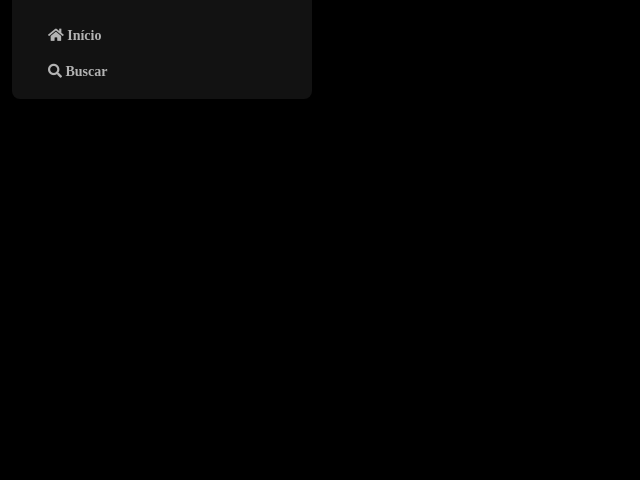
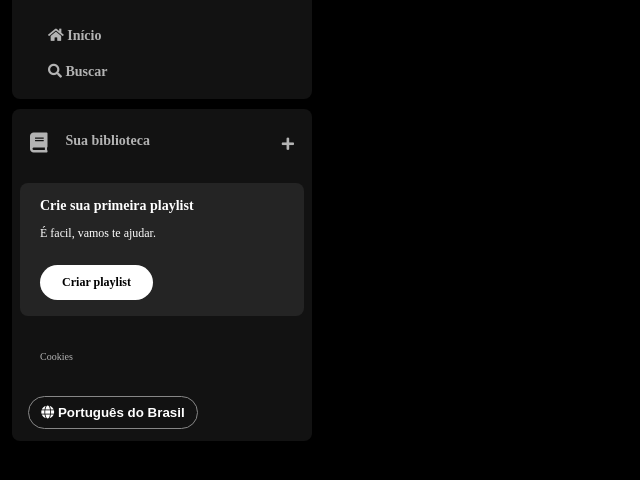
Before and after one commit to miguel11065/clone_spotify, a plain HTML site: page index.html in a window 1280 px wide. Shown: the part 74-554 px from the top of the page, without its empty margins (0-640 px from the left). Drawn offline with Linux system fonts and the light colour scheme.

Commit message:
Criando a aba "sua biblioteca"

```diff
--- a/index.html
+++ b/index.html
@@ -32,5 +32,37 @@
                 </li>
             </ul>
         </nav>
+
+        <div class="library">
+            <div class="library__content">
+                <button class="library__button">
+                    <span class="fa fas fa-book"></span>
+                    <span>Sua biblioteca</span>
+                </button>
+                <span class="fa fa-plus"></span>
+            </div>
+
+            <section class="section-playlist">
+                <div class="section-playlist__content">
+                    <span class="text title">Crie sua primeira playlist</span>
+                    <span class="text subtitle">É facil, vamos te ajudar.</span>
+                    <button class="section-playlist__button">
+                        <span>Criar playlist</span>
+                    </button>
+                </div>
+            </section>
+
+            <div class="cookies">
+                <a href="">Cookies</a>
+            </div>
+
+            <div class="languages">
+                <button class="languages__button">
+                    <span class="fa fa-globe"></span>
+                    <span>Português do Brasil</span>
+                </button>
+            </div>
+        </div>
+    </div>
 </body>
 </html>
--- a/style.css
+++ b/style.css
@@ -44,3 +44,126 @@ body {
     font-size: 14px;
     font-family: "DM Sans", sans-setif;
 }
+
+.library {
+    background-color: #121212;
+    border-radius: 8px;
+    display: flex;
+    justify-content: space-between;
+    flex-direction: column;
+    padding: 4px 8px;
+    color: #b3b3b3;
+    font-weight: 600;
+    font-size: 14px;
+    margin-top: 10px;
+}
+
+.library .library__content {
+    display: flex;
+    justify-content: space-between;
+}
+
+.library .library__button {
+    display: flex;
+    margin-right: 10px;
+    color: #b3b3b3;
+    background-color: transparent;
+    border: 0;
+    font-size: 14px;
+    font-weight: 700;
+    font-family: "DM Sans", sans-setif;
+    text-align: center;
+    text-decoration: none;
+    text-transform: none;
+    padding: 20px 10px;
+}
+
+.library .library__button .fa {
+    font-size: 20px;
+    margin-right: 10px;
+    font-weight: 300;
+    padding-right: 8px;
+}
+
+.library .library__content .fa-plus {
+    margin: 24px 10px;
+}
+
+.section-playlist {
+    display: flex;
+    align-items: flex-start;
+    justify-content: space-between;
+    gap: 20px;
+    background-color: #242424;
+    color: #b3b3b3;
+    font-weight: 600;
+    font-size: 14px;
+    margin: 8px 0px;
+    padding: 16px 20px;
+    border-radius: 8px;
+}
+
+.section-playlist .section-playlist__content {
+    display: flex;
+    flex-direction: column;
+}
+
+.section-playlist__content .text {
+    padding-bottom: 14px;
+    color: #fff;
+    font-family: "DM Sans", sans-setif;
+}
+
+.section-playlist__content .title {
+    font-weight: 700;
+}
+
+.section-playlist__content .subtitle {
+    font-weight: 500;
+    font-size: 12px
+}
+
+.section-playlist__content .section-playlist__button {
+    display: flex;
+    justify-content: center;
+    background-color: #fff;
+    color: #000;
+    border-radius: 20px;
+    font-size: 12px;
+    font-weight: 700;
+    font-family: "DM Sans", sans-setif;
+    text-decoration: none;
+    text-transform: none;
+    padding: 10px;
+    margin-top: 12px;
+    border: 0;
+    width: 113px;
+}
+
+.sidebar .cookies {
+    margin: 25px 20px;
+}
+
+.sidebar .cookies a {
+    color: #b3b3b3;
+    font-weight: 500;
+    font-size: 10px;
+    text-decoration: none;
+}
+
+.sidebar .cookies a:hover {
+    text-decoration: underline;
+}
+
+.languages .languages__button {
+    align-items: center;
+    background-color: transparent;
+    border: 1px solid #878787;
+    border-radius: 20px;
+    color: #fff;
+    font-weight: bold;
+    cursor: pointer;
+    width: 170px;
+    margin: 8px;
+    padding: 8px;
+}
```
Lines whose indentation alone changed are shown as unchanged.
